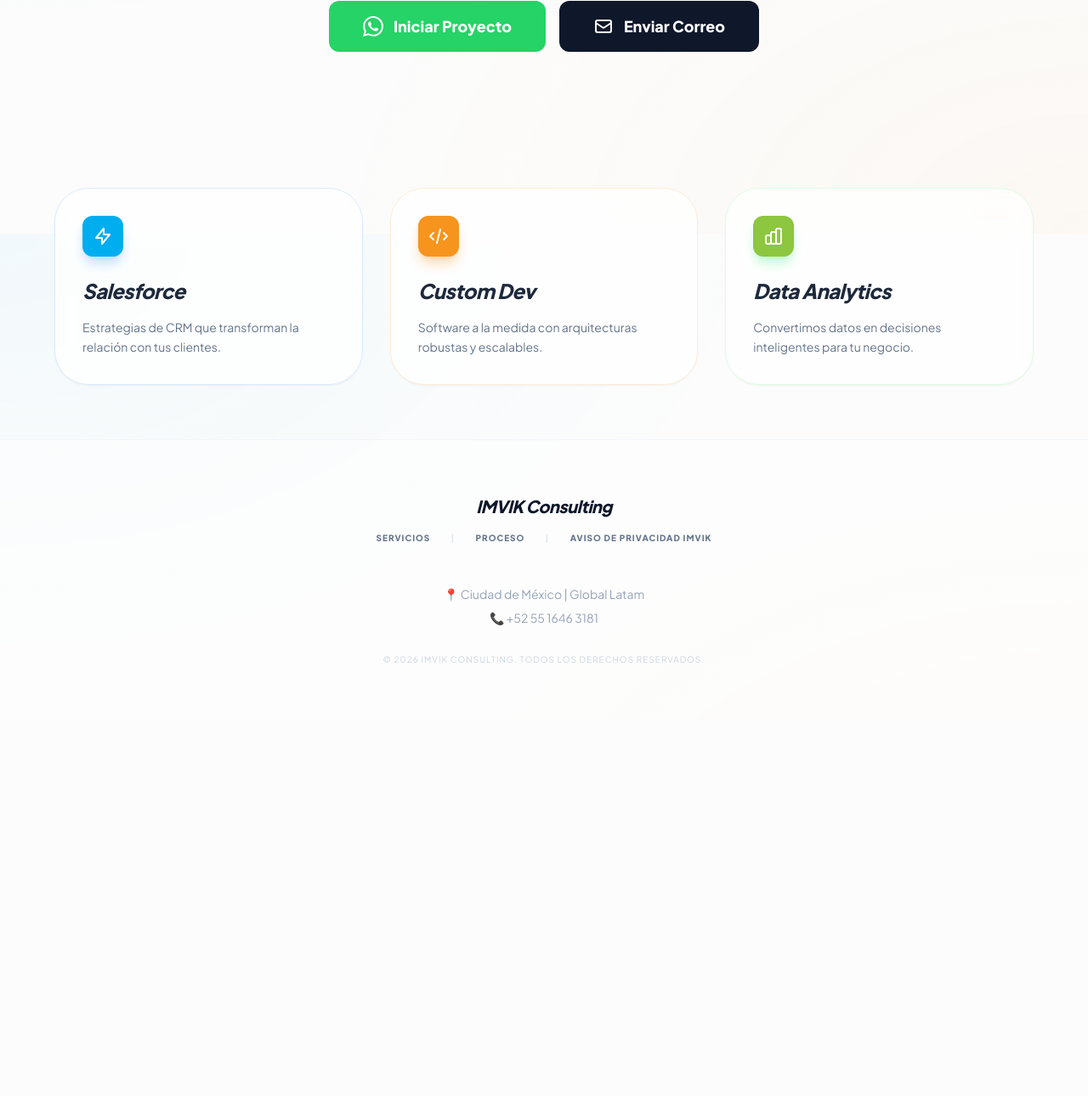
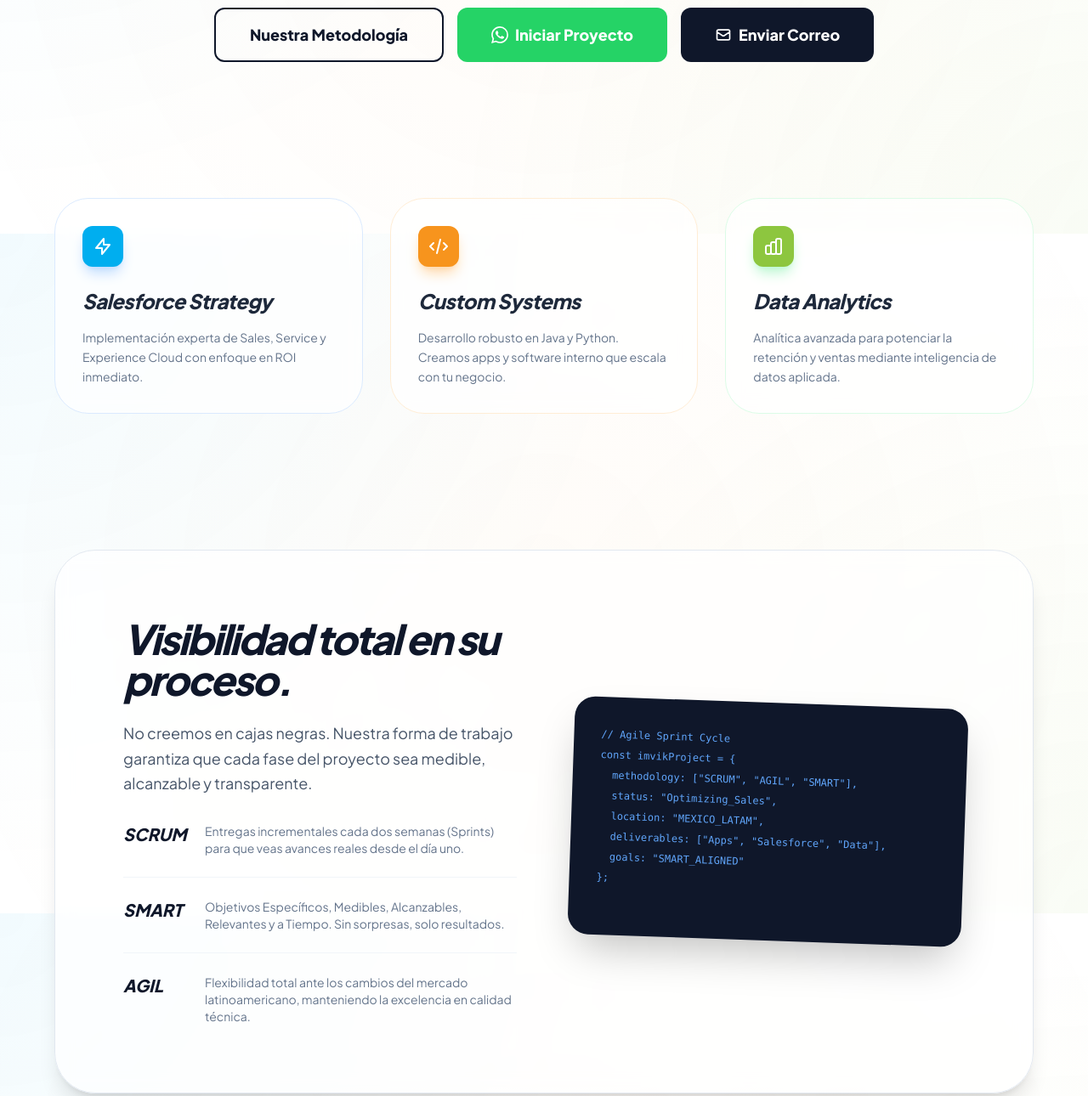
Before and after one commit to IMVIKC/web-imvik, a plain HTML site: page index.html in a window 1280 px wide. Shown: the part 525-1815 px from the top of the page at 85% size. Before the commit the page ends 1373 px from the top, so only its background shows below. Drawn offline with nearby package versions, Linux system fonts and the light colour scheme.

Commit message:
Update index.html

```diff
--- a/index.html
+++ b/index.html
@@ -15,14 +15,12 @@
         body {
             font-family: 'Plus Jakarta Sans', sans-serif;
             scroll-behavior: smooth;
-            background-color: #fcfcfc;
-            /* Fondo con textura técnica sutil */
-            background-image:
-                radial-gradient(at 0% 0%, rgba(0, 174, 239, 0.04) 0px, transparent 50%),
-                radial-gradient(at 100% 100%, rgba(247, 148, 29, 0.04) 0px, transparent 50%),
-                radial-gradient(#e2e8f0 0.8px, transparent 0.8px);
-            background-size: 100% 100%, 100% 100%, 30px 30px;
+            /* Fondo desvanecido profesional con los colores de IMVIK */
+            background: radial-gradient(circle at 0% 0%, rgba(0, 174, 239, 0.05) 0%, transparent 50%),
+                        radial-gradient(circle at 100% 100%, rgba(141, 198, 63, 0.05) 0%, transparent 50%),
+                        radial-gradient(circle at 50% 50%, rgba(247, 148, 29, 0.03) 0%, transparent 100%);
             background-attachment: fixed;
+            background-color: #ffffff;
         }
         .imvik-blue { color: var(--imvik-blue); }
         .bg-imvik-blue { background-color: var(--imvik-blue); }
@@ -31,42 +29,44 @@
         .imvik-green { color: var(--imvik-green); }
         .bg-imvik-green { background-color: var(--imvik-green); }
 
-        .glass { background: rgba(255, 255, 255, 0.75); backdrop-filter: blur(12px); border: 1px solid rgba(255, 255, 255, 0.4); }
-        .card-hover:hover { transform: translateY(-8px); transition: all 0.3s cubic-bezier(0.4, 0, 0.2, 1); shadow: 0 20px 25px -5px rgb(0 0 0 / 0.1); }
+        .card-hover:hover { transform: translateY(-10px); transition: all 0.3s ease; box-shadow: 0 20px 40px rgba(0,0,0,0.05); }
+        .glass { background: rgba(255, 255, 255, 0.7); backdrop-filter: blur(10px); border: 1px solid rgba(255, 255, 255, 0.3); }
     </style>
 </head>
 <body class="text-slate-900">
 
     <nav class="glass sticky top-0 z-50 py-4 border-b border-slate-100">
         <div class="max-w-6xl mx-auto px-6 flex justify-between items-center">
-            <img src="logo.png" alt="IMVIK Consulting" class="h-12 md:h-14 w-auto">
+            <img src="logo.png" alt="IMVIK Consulting" class="h-14 md:h-16 w-auto object-contain">
             <div class="space-x-8 hidden md:flex items-center font-bold text-xs uppercase tracking-widest text-slate-600">
                 <a href="#servicios" class="hover:text-imvik-blue transition">Servicios</a>
                 <a href="#metodologia" class="hover:text-imvik-blue transition">Metodología</a>
-                <a href="#contacto" class="bg-slate-900 text-white px-6 py-2 rounded-full hover:bg-imvik-blue transition shadow-md">Contacto</a>
+                <a href="#contacto" class="bg-slate-900 text-white px-6 py-2 rounded-full hover:bg-imvik-blue transition">Contacto</a>
             </div>
         </div>
     </nav>
 
     <header class="py-24 px-6 text-center">
         <div class="max-w-5xl mx-auto">
-            <span class="inline-block px-4 py-1 mb-6 text-[10px] font-black tracking-[0.4em] text-imvik-blue uppercase bg-blue-50/80 rounded-full border border-blue-100">
+            <span class="inline-block px-4 py-1 mb-6 text-[10px] font-black tracking-[0.4em] text-imvik-blue uppercase bg-blue-50/50 rounded-full border border-blue-100">
                 Orgullosamente Empresa Mexicana 🇲🇽
             </span>
             <h1 class="text-5xl md:text-7xl font-extrabold mb-8 tracking-tighter leading-[1.1] text-slate-900">
                 Tecnología global con <span class="imvik-orange italic">ADN Latinoamericano.</span>
             </h1>
             <p class="text-xl text-slate-600 mb-12 max-w-3xl mx-auto leading-relaxed">
-                Desarrollo de software y consultoría estratégica en <strong>Salesforce</strong> para escalar tu organización al siguiente nivel.
+                Construimos sistemas, apps y estrategias de <strong>Salesforce</strong> bajo estándares de clase mundial, potenciando la retención de clientes y ventas de tu organización.
             </p>
-
             <div class="flex flex-col md:flex-row justify-center gap-4">
-                <a href="https://wa.me/525516463181?text=Hola%20IMVIK,%20me%20gustaría%20iniciar%20un%20proyecto" target="_blank" class="bg-[#25D366] text-white px-10 py-4 rounded-xl font-bold text-lg hover:shadow-xl hover:scale-105 transition-all flex items-center justify-center gap-3">
-                    <svg class="w-6 h-6" fill="currentColor" viewBox="0 0 24 24"><path d="M17.472 14.382c-.297-.149-1.758-.867-2.03-.967-.273-.099-.471-.148-.67.15-.197.297-.767.966-.94 1.164-.173.199-.347.223-.644.075-.297-.15-1.255-.463-2.39-1.475-.883-.788-1.48-1.761-1.653-2.059-.173-.297-.018-.458.13-.606.134-.133.298-.347.446-.52.149-.174.198-.298.298-.497.099-.198.05-.371-.025-.52-.075-.149-.669-1.612-.916-2.207-.242-.579-.487-.5-.669-.51-.173-.008-.371-.01-.57-.01-.198 0-.52.074-.792.372-.272.297-1.04 1.016-1.04 2.479 0 1.462 1.065 2.875 1.213 3.074.149.198 2.096 3.2 5.077 4.487.709.306 1.262.489 1.694.625.712.227 1.36.195 1.871.118.571-.085 1.758-.719 2.006-1.413.248-.694.248-1.289.173-1.413-.074-.124-.272-.198-.57-.347m-5.421 7.403h-.004a9.87 9.87 0 01-5.031-1.378l-.361-.214-3.741.982.998-3.648-.235-.374a9.86 9.86 0 01-1.51-5.26c.001-5.45 4.436-9.884 9.888-9.884 2.64 0 5.122 1.03 6.988 2.898a9.825 9.825 0 012.893 6.994c-.003 5.45-4.437 9.884-9.885 9.884m8.413-18.297A11.815 11.815 0 0012.05 0C5.495 0 .16 5.335.157 11.892c0 2.096.547 4.142 1.588 5.945L.057 24l6.305-1.654a11.882 11.882 0 005.683 1.448h.005c6.554 0 11.89-5.335 11.893-11.893a11.821 11.821 0 00-3.48-8.413Z"/></svg>
+                <a href="#metodologia" class="border-2 border-slate-900 text-slate-900 px-10 py-4 rounded-xl font-bold text-lg hover:bg-slate-900 hover:text-white transition-all">
+                    Nuestra Metodología
+                </a>
+                <a href="https://wa.me/525516463181" target="_blank" class="bg-[#25D366] text-white px-10 py-4 rounded-xl font-bold text-lg hover:shadow-lg transition-all flex items-center justify-center gap-2">
+                    <svg class="w-5 h-5" fill="currentColor" viewBox="0 0 24 24"><path d="M17.472 14.382c-.297-.149-1.758-.867-2.03-.967-.273-.099-.471-.148-.67.15-.197.297-.767.966-.94 1.164-.173.199-.347.223-.644.075-.297-.15-1.255-.463-2.39-1.475-.883-.788-1.48-1.761-1.653-2.059-.173-.297-.018-.458.13-.606.134-.133.298-.347.446-.52.149-.174.198-.298.298-.497.099-.198.05-.371-.025-.52-.075-.149-.669-1.612-.916-2.207-.242-.579-.487-.5-.669-.51-.173-.008-.371-.01-.57-.01-.198 0-.52.074-.792.372-.272.297-1.04 1.016-1.04 2.479 0 1.462 1.065 2.875 1.213 3.074.149.198 2.096 3.2 5.077 4.487.709.306 1.262.489 1.694.625.712.227 1.36.195 1.871.118.571-.085 1.758-.719 2.006-1.413.248-.694.248-1.289.173-1.413-.074-.124-.272-.198-.57-.347m-5.421 7.403h-.004a9.87 9.87 0 01-5.031-1.378l-.361-.214-3.741.982.998-3.648-.235-.374a9.86 9.86 0 01-1.51-5.26c.001-5.45 4.436-9.884 9.888-9.884 2.64 0 5.122 1.03 6.988 2.898a9.825 9.825 0 012.893 6.994c-.003 5.45-4.437 9.884-9.885 9.884m8.413-18.297A11.815 11.815 0 0012.05 0C5.495 0 .16 5.335.157 11.892c0 2.096.547 4.142 1.588 5.945L.057 24l6.305-1.654a11.882 11.882 0 005.683 1.448h.005c6.554 0 11.89-5.335 11.893-11.893a11.821 11.821 0 00-3.48-8.413Z"/></svg>
                     Iniciar Proyecto
                 </a>
-                <a href="mailto:imvikconsulting@gmail.com?subject=Solicitud%20de%20Información" class="bg-slate-900 text-white px-10 py-4 rounded-xl font-bold text-lg hover:bg-imvik-blue transition-all flex items-center justify-center gap-3">
-                    <svg class="w-6 h-6" fill="none" stroke="currentColor" viewBox="0 0 24 24"><path stroke-linecap="round" stroke-linejoin="round" stroke-width="2" d="M3 8l7.89 5.26a2 2 0 002.22 0L21 8M5 19h14a2 2 0 002-2V7a2 2 0 00-2-2H5a2 2 0 00-2 2v10a2 2 0 002 2z"></path></svg>
+                <a href="mailto:imvikconsulting@gmail.com" class="bg-slate-900 text-white px-10 py-4 rounded-xl font-bold text-lg hover:bg-imvik-blue transition-all flex items-center justify-center gap-2">
+                    <svg class="w-5 h-5" fill="none" stroke="currentColor" viewBox="0 0 24 24"><path stroke-linecap="round" stroke-linejoin="round" stroke-width="2" d="M3 8l7.89 5.26a2 2 0 002.22 0L21 8M5 19h14a2 2 0 002-2V7a2 2 0 00-2-2H5a2 2 0 00-2 2v10a2 2 0 002 2z"></path></svg>
                     Enviar Correo
                 </a>
             </div>
@@ -75,26 +75,73 @@
 
     <section id="servicios" class="py-16 px-6">
         <div class="max-w-6xl mx-auto grid md:grid-cols-3 gap-8">
-            <div class="p-8 rounded-[2.5rem] glass card-hover border-blue-100 shadow-sm">
+            <div class="p-8 rounded-[2.5rem] glass card-hover border-blue-100">
                 <div class="w-12 h-12 bg-imvik-blue rounded-xl flex items-center justify-center mb-6 shadow-lg shadow-blue-200">
                     <svg class="w-6 h-6 text-white" fill="none" stroke="currentColor" viewBox="0 0 24 24"><path stroke-linecap="round" stroke-linejoin="round" stroke-width="2" d="M13 10V3L4 14h7v7l9-11h-7z"></path></svg>
                 </div>
-                <h3 class="font-extrabold text-2xl mb-4 italic tracking-tight text-slate-800">Salesforce</h3>
-                <p class="text-slate-500 text-sm leading-relaxed">Estrategias de CRM que transforman la relación con tus clientes.</p>
+                <h3 class="font-extrabold text-2xl mb-4 italic tracking-tight text-slate-800">Salesforce Strategy</h3>
+                <p class="text-slate-500 text-sm leading-relaxed">Implementación experta de Sales, Service y Experience Cloud con enfoque en ROI inmediato.</p>
             </div>
-            <div class="p-8 rounded-[2.5rem] glass card-hover border-orange-100 shadow-sm">
+
+            <div class="p-8 rounded-[2.5rem] glass card-hover border-orange-100">
                 <div class="w-12 h-12 bg-imvik-orange rounded-xl flex items-center justify-center mb-6 shadow-lg shadow-orange-200">
                     <svg class="w-6 h-6 text-white" fill="none" stroke="currentColor" viewBox="0 0 24 24"><path stroke-linecap="round" stroke-linejoin="round" stroke-width="2" d="M10 20l4-16m4 4l4 4-4 4M6 16l-4-4 4-4"></path></svg>
                 </div>
-                <h3 class="font-extrabold text-2xl mb-4 italic tracking-tight text-slate-800">Custom Dev</h3>
-                <p class="text-slate-500 text-sm leading-relaxed">Software a la medida con arquitecturas robustas y escalables.</p>
+                <h3 class="font-extrabold text-2xl mb-4 italic tracking-tight text-slate-800">Custom Systems</h3>
+                <p class="text-slate-500 text-sm leading-relaxed">Desarrollo robusto en Java y Python. Creamos apps y software interno que escala con tu negocio.</p>
             </div>
-            <div class="p-8 rounded-[2.5rem] glass card-hover border-green-100 shadow-sm">
+
+            <div class="p-8 rounded-[2.5rem] glass card-hover border-green-100">
                 <div class="w-12 h-12 bg-imvik-green rounded-xl flex items-center justify-center mb-6 shadow-lg shadow-green-200">
                     <svg class="w-6 h-6 text-white" fill="none" stroke="currentColor" viewBox="0 0 24 24"><path stroke-linecap="round" stroke-linejoin="round" stroke-width="2" d="M9 19v-6a2 2 0 00-2-2H5a2 2 0 00-2 2v6a2 2 0 002 2h2a2 2 0 002-2zm0 0V9a2 2 0 012-2h2a2 2 0 012 2v10m-6 0a2 2 0 002 2h2a2 2 0 002-2m0 0V5a2 2 0 012-2h2a2 2 0 012 2v14a2 2 0 01-2 2h-2a2 2 0 01-2-2z"></path></svg>
                 </div>
                 <h3 class="font-extrabold text-2xl mb-4 italic tracking-tight text-slate-800">Data Analytics</h3>
-                <p class="text-slate-500 text-sm leading-relaxed">Convertimos datos en decisiones inteligentes para tu negocio.</p>
+                <p class="text-slate-500 text-sm leading-relaxed">Analítica avanzada para potenciar la retención y ventas mediante inteligencia de datos aplicada.</p>
+            </div>
+        </div>
+    </section>
+
+    <section id="metodologia" class="py-24 px-6 relative overflow-hidden">
+        <div class="max-w-6xl mx-auto glass rounded-[3rem] p-12 md:p-20 border border-slate-200 shadow-xl">
+            <div class="grid md:grid-cols-2 gap-16 items-center">
+                <div>
+                    <h2 class="text-4xl md:text-5xl font-black mb-6 tracking-tighter italic">Visibilidad total en su proceso.</h2>
+                    <p class="text-slate-600 text-lg mb-8 leading-relaxed">
+                        No creemos en cajas negras. Nuestra forma de trabajo garantiza que cada fase del proyecto sea medible, alcanzable y transparente.
+                    </p>
+                    <div class="space-y-6">
+                        <div class="flex gap-4">
+                            <div class="font-black text-imvik-blue text-xl italic min-w-[80px]">SCRUM</div>
+                            <p class="text-sm text-slate-500">Entregas incrementales cada dos semanas (Sprints) para que veas avances reales desde el día uno.</p>
+                        </div>
+                        <div class="flex gap-4 border-y border-slate-100 py-6">
+                            <div class="font-black text-imvik-orange text-xl italic min-w-[80px]">SMART</div>
+                            <p class="text-sm text-slate-500">Objetivos Específicos, Medibles, Alcanzables, Relevantes y a Tiempo. Sin sorpresas, solo resultados.</p>
+                        </div>
+                        <div class="flex gap-4">
+                            <div class="font-black text-imvik-green text-xl italic min-w-[80px]">AGIL</div>
+                            <p class="text-sm text-slate-500">Flexibilidad total ante los cambios del mercado latinoamericano, manteniendo la excelencia en calidad técnica.</p>
+                        </div>
+                    </div>
+                </div>
+                <div class="hidden md:block">
+                    <div class="relative">
+                        <div class="absolute -top-10 -left-10 w-40 h-40 bg-imvik-blue/10 rounded-full blur-3xl"></div>
+                        <div class="absolute -bottom-10 -right-10 w-40 h-40 bg-imvik-orange/10 rounded-full blur-3xl"></div>
+                        <div class="bg-slate-900 rounded-3xl p-8 shadow-2xl rotate-2">
+                            <pre class="text-blue-400 text-xs font-mono leading-loose">
+<span>// Agile Sprint Cycle</span>
+<span>const imvikProject = {</span>
+<span>  methodology: ["SCRUM", "AGIL", "SMART"],</span>
+<span>  status: "Optimizing_Sales",</span>
+<span>  location: "MEXICO_LATAM",</span>
+<span>  deliverables: ["Apps", "Salesforce", "Data"],</span>
+<span>  goals: "SMART_ALIGNED"</span>
+<span>};</span>
+                            </pre>
+                        </div>
+                    </div>
+                </div>
             </div>
         </div>
     </section>
@@ -102,8 +149,9 @@
     <footer id="contacto" class="py-16 text-center border-t border-slate-100 bg-white/50">
         <div class="max-w-4xl mx-auto px-6">
             <p class="text-slate-900 font-extrabold text-xl mb-4 italic tracking-tight">IMVIK Consulting</p>
+            <p class="text-slate-400 text-[10px] font-black uppercase tracking-[0.5em] mb-8">Empresa Mexicana de Software & Estrategia</p>
 
-            <div class="flex flex-col md:flex-row justify-center items-center gap-6 mb-12 text-slate-500 font-bold text-[10px] tracking-widest uppercase">
+            <div class="flex flex-col md:flex-row justify-center items-center gap-6 mb-12 text-slate-400 font-bold text-[10px] tracking-widest uppercase">
                 <a href="#servicios" class="hover:text-imvik-blue transition">Servicios</a>
                 <span class="hidden md:inline text-slate-200">|</span>
                 <a href="#metodologia" class="hover:text-imvik-blue transition">Proceso</a>
@@ -113,9 +161,10 @@
                 </a>
             </div>
 
-            <div class="space-y-2 mb-8 text-sm text-slate-400">
+            <div class="space-y-2 mb-8 text-sm text-slate-500">
                 <p>📍 Ciudad de México | Global Latam</p>
                 <p>📞 +52 55 1646 3181</p>
+                <p>📧 imvikconsulting@gmail.com</p>
             </div>
 
             <p class="text-slate-300 text-[10px] tracking-widest uppercase">&copy; 2026 IMVIK Consulting. Todos los derechos reservados.</p>
```
